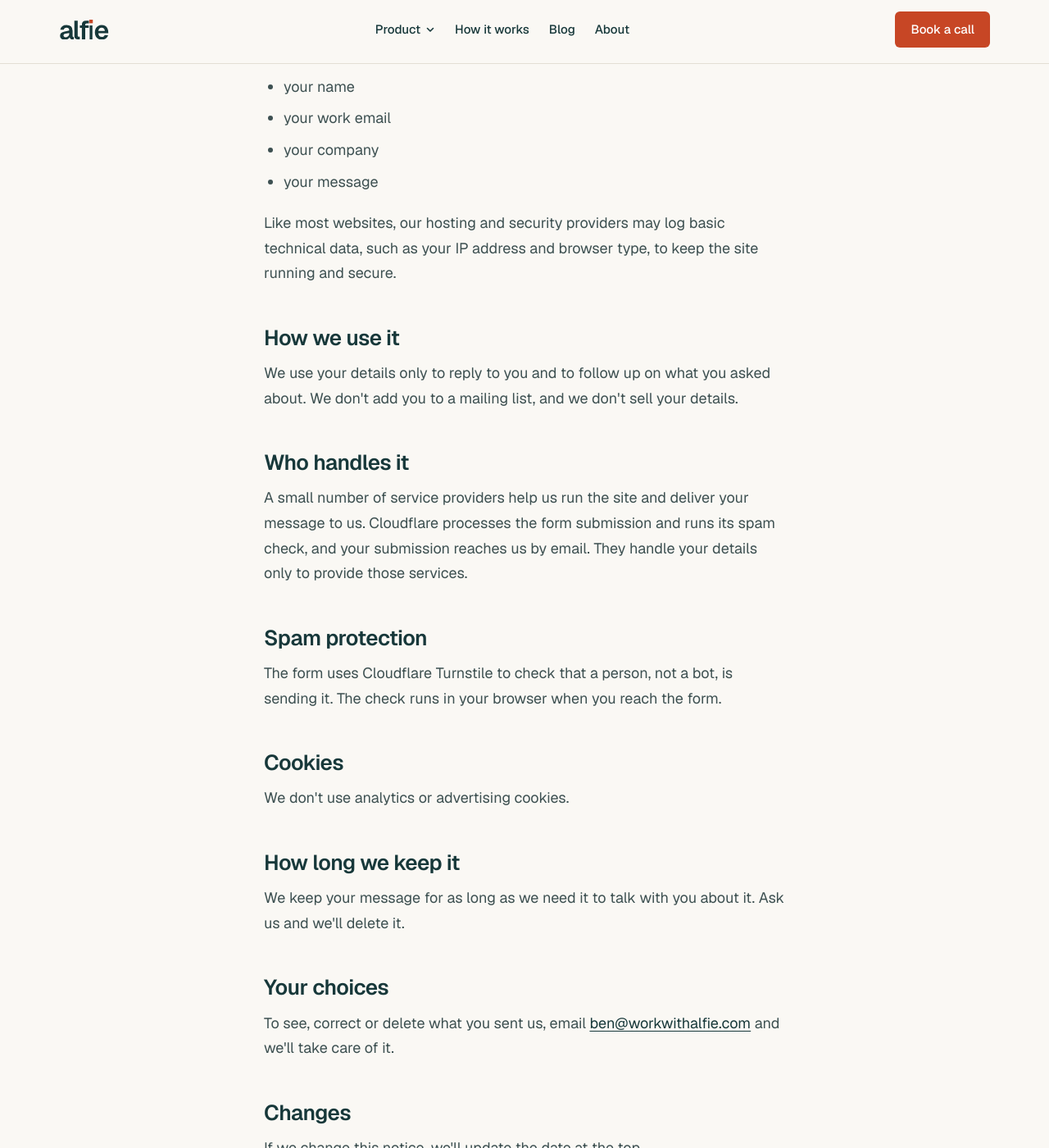
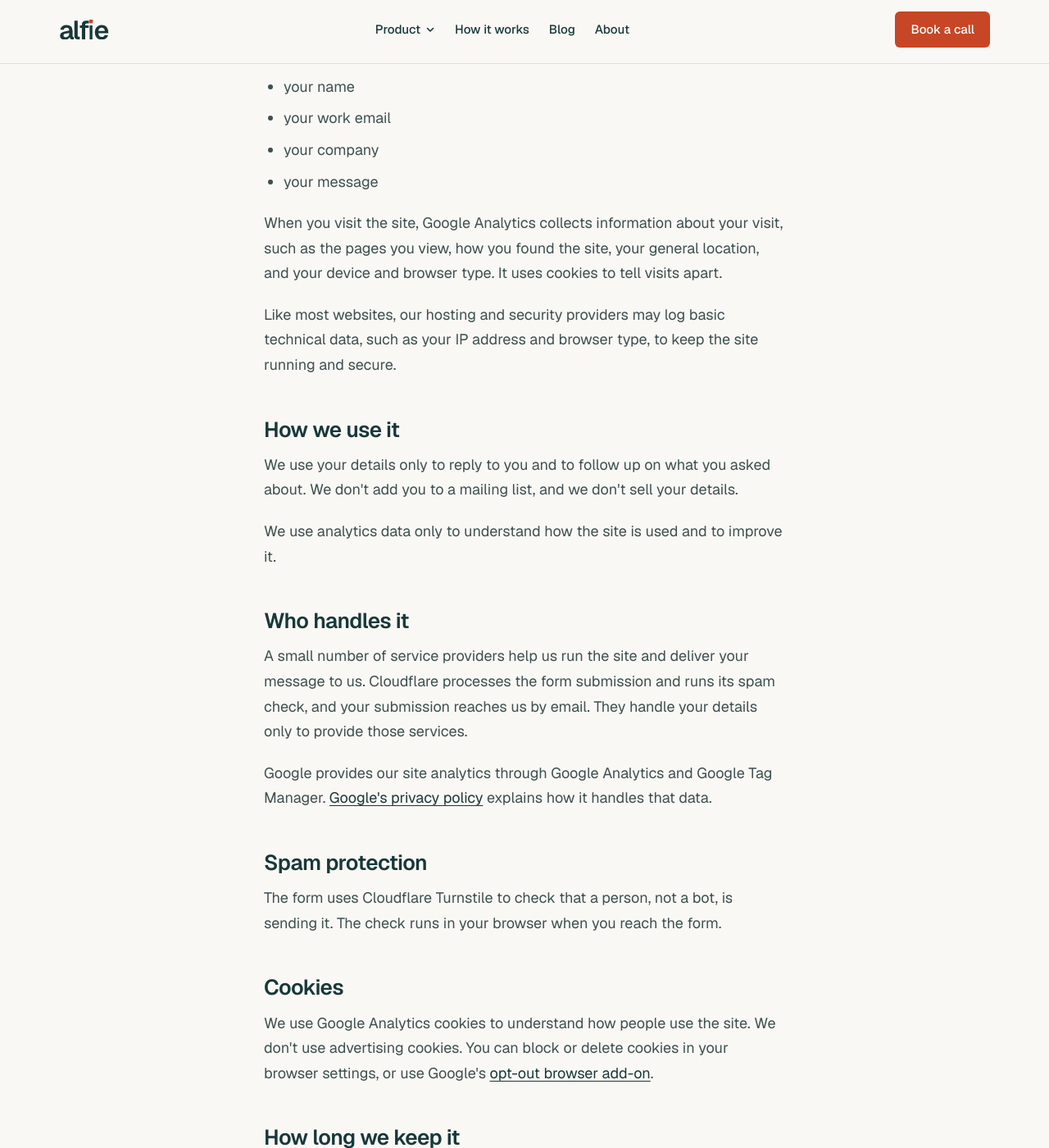
Before and after one commit to bsstaveley87/workwithalfie-site, a Jekyll site: the page built from privacy.html, in a window 1280 px wide and 1400 px high, scrolled down 531 px. Shown: the whole window at 82% size. Built offline with Jekyll 4.4.1, drawn with Linux system fonts in a browser that asks for light colours; some of the changed text lies outside the part shown.

Commit message:
Add GTM to contact redirect, privacy notice analytics update, sitemap date

```diff
--- a/_config.yml
+++ b/_config.yml
@@ -41,7 +41,7 @@ defaults:
   - scope: { path: "", type: pages }
     values: { last_modified_at: 2026-10-24 }   # sitemap lastmod; bump per page when it changes
   - scope: { path: "privacy.html" }
-    values: { last_modified_at: 2026-10-22 }
+    values: { last_modified_at: 2026-10-25 }
   - scope: { path: "", type: posts }
     values: { layout: post, author: "The Alfie team" }
 
--- a/contact.html
+++ b/contact.html
@@ -8,11 +8,14 @@ sitemap: false
 <html lang="en">
 <head>
 <meta charset="utf-8">
+{% include gtm-head.html %}
 <title>Book a call · Alfie</title>
 <meta name="robots" content="noindex">
 <link rel="canonical" href="{{ site.url }}/book/">
 <script>location.replace('/book/')</script>
 <meta http-equiv="refresh" content="0; url=/book/">
 </head>
-<body><p><a href="/book/">Book a call</a></p></body>
+<body>
+{% include gtm-body.html %}
+<p><a href="/book/">Book a call</a></p></body>
 </html>
--- a/privacy.html
+++ b/privacy.html
@@ -5,12 +5,12 @@ title: "Privacy notice · Alfie"
 description: "How Alfie handles the details you send through the workwithalfie.com contact form: what we collect, how we use it, who handles it and your choices."
 schema: WebPage
 crumb: Privacy notice
-# Live copy (website/privacy-copy-v1.md), unchanged. Only the page shell (nav, footer, og tags) is new.
+# Live copy (website/privacy-copy-v1.md), plus the Google Analytics additions (CMO, Oct 25). Only the page shell (nav, footer, og tags) is new.
 # Canonical URL is /privacy; /privacy.html keeps working because the file is still privacy.html.
 ---
 <section class="sec"><div class="wrap prose">
     <h1>Privacy notice</h1>
-    <p class="meta">This covers workwithalfie.com and its contact form. Last updated October 22, 2026.</p>
+    <p class="meta">This covers workwithalfie.com, its contact form and our site analytics. Last updated October 25, 2026.</p>
 
     <h2>Who we are</h2>
     <p>Alfie is a US company. If you have a question about your details, email <a href="mailto:ben@workwithalfie.com">ben@workwithalfie.com</a>.</p>
@@ -23,22 +23,26 @@ crumb: Privacy notice
       <li>your company</li>
       <li>your message</li>
     </ul>
+    <p>When you visit the site, Google Analytics collects information about your visit, such as the pages you view, how you found the site, your general location, and your device and browser type. It uses cookies to tell visits apart.</p>
     <p>Like most websites, our hosting and security providers may log basic technical data, such as your IP address and browser type, to keep the site running and secure.</p>
 
     <h2>How we use it</h2>
     <p>We use your details only to reply to you and to follow up on what you asked about. We don't add you to a mailing list, and we don't sell your details.</p>
+    <p>We use analytics data only to understand how the site is used and to improve it.</p>
 
     <h2>Who handles it</h2>
     <p>A small number of service providers help us run the site and deliver your message to us. Cloudflare processes the form submission and runs its spam check, and your submission reaches us by email. They handle your details only to provide those services.</p>
+    <p>Google provides our site analytics through Google Analytics and Google Tag Manager. <a href="https://policies.google.com/privacy">Google's privacy policy</a> explains how it handles that data.</p>
 
     <h2>Spam protection</h2>
     <p>The form uses Cloudflare Turnstile to check that a person, not a bot, is sending it. The check runs in your browser when you reach the form.</p>
 
     <h2>Cookies</h2>
-    <p>We don't use analytics or advertising cookies.</p>
+    <p>We use Google Analytics cookies to understand how people use the site. We don't use advertising cookies. You can block or delete cookies in your browser settings, or use Google's <a href="https://tools.google.com/dlpage/gaoptout">opt-out browser add-on</a>.</p>
 
     <h2>How long we keep it</h2>
     <p>We keep your message for as long as we need it to talk with you about it. Ask us and we'll delete it.</p>
+    <p>Google Analytics keeps visit data for 14 months, then deletes it.</p>
 
     <h2>Your choices</h2>
     <p>To see, correct or delete what you sent us, email <a href="mailto:ben@workwithalfie.com">ben@workwithalfie.com</a> and we'll take care of it.</p>
```
